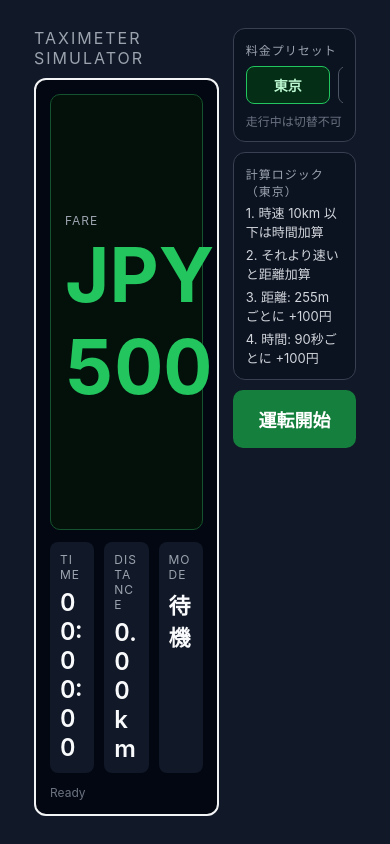
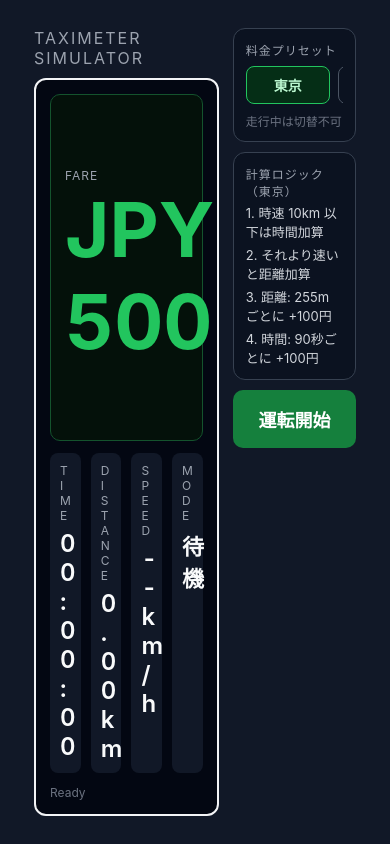
Before and after one commit to Kite0301/taximeter-simulator, a React Native app: screen / in a window 390 px wide. Built offline with nearby package versions, Linux system fonts and the light colour scheme.

Commit message:
feat(meter): show real-time speed in km/h (closes #1)

```diff
--- a/App.tsx
+++ b/App.tsx
@@ -36,6 +36,7 @@ export default function App() {
   const [startedAtMs, setStartedAtMs] = useState<number | null>(null);
   const [elapsedMs, setElapsedMs] = useState(0);
   const [distanceKm, setDistanceKm] = useState(0);
+  const [speedKmh, setSpeedKmh] = useState<number | null>(null);
   const [fareYen, setFareYen] = useState(DEFAULT_FARE_PRESET.baseFareYen);
   const [billingMode, setBillingMode] = useState<BillingMode>('unknown');
   const [errorMessage, setErrorMessage] = useState<string | null>(null);
@@ -79,6 +80,7 @@ export default function App() {
     setStartedAtMs(null);
     setElapsedMs(0);
     setDistanceKm(0);
+    setSpeedKmh(null);
     setFareYen(preset.baseFareYen);
     setBillingMode('unknown');
     fareRuntimeRef.current = createFareRuntime(preset);
@@ -96,6 +98,7 @@ export default function App() {
       timerRef.current = null;
     }
     setRunning(false);
+    setSpeedKmh(null);
   }
 
   async function startSession() {
@@ -145,6 +148,7 @@ export default function App() {
 
           fareRuntimeRef.current = nextRuntime;
           setFareYen(nextRuntime.fareYen);
+          setSpeedKmh(speedKmh);
           setBillingMode(
             speedKmh <= selectedPreset.lowSpeedThresholdKmh ? 'time' : 'distance'
           );
@@ -186,6 +190,12 @@ export default function App() {
               <View style={styles.statBox}>
                 <Text style={styles.label}>DISTANCE</Text>
                 <Text style={styles.value}>{distanceKm.toFixed(2)} km</Text>
+              </View>
+              <View style={styles.statBox}>
+                <Text style={styles.label}>SPEED</Text>
+                <Text style={styles.value}>
+                  {speedKmh === null ? '-- km/h' : `${speedKmh.toFixed(1)} km/h`}
+                </Text>
               </View>
               <View style={styles.statBox}>
                 <Text style={styles.label}>MODE</Text>
```
